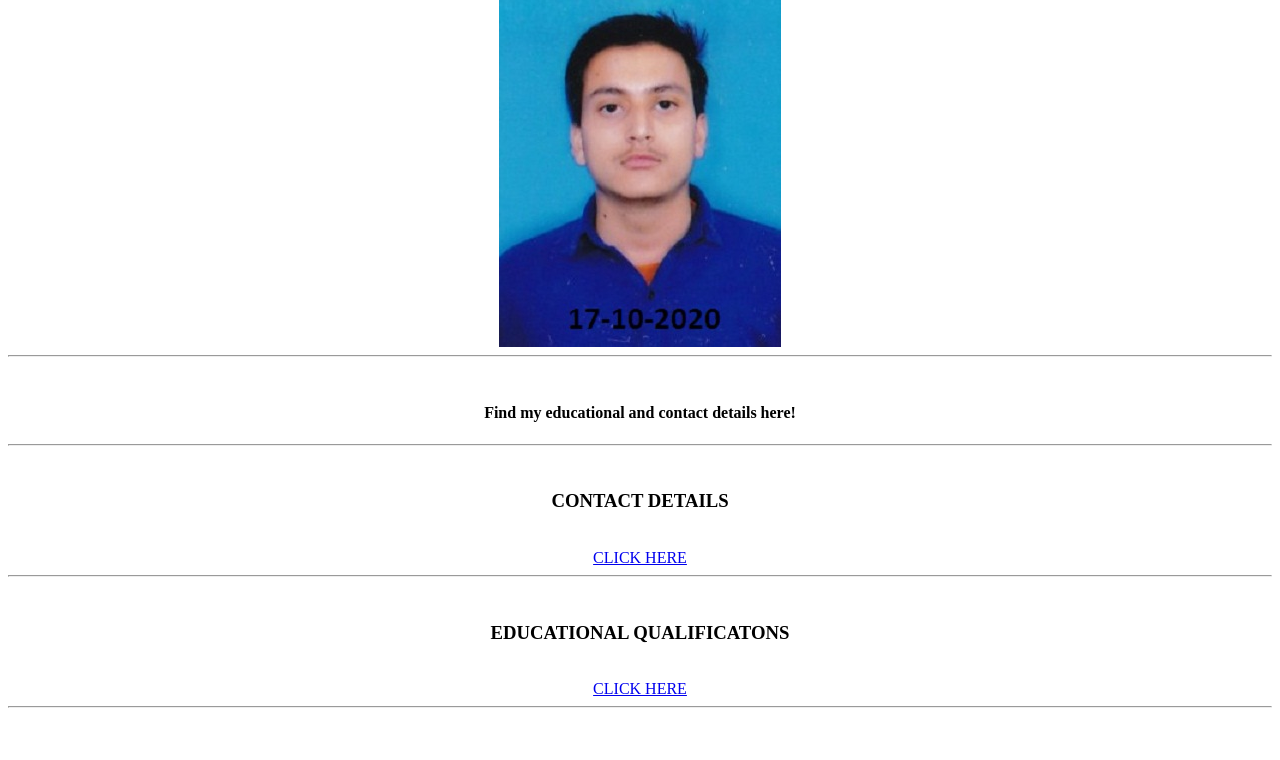
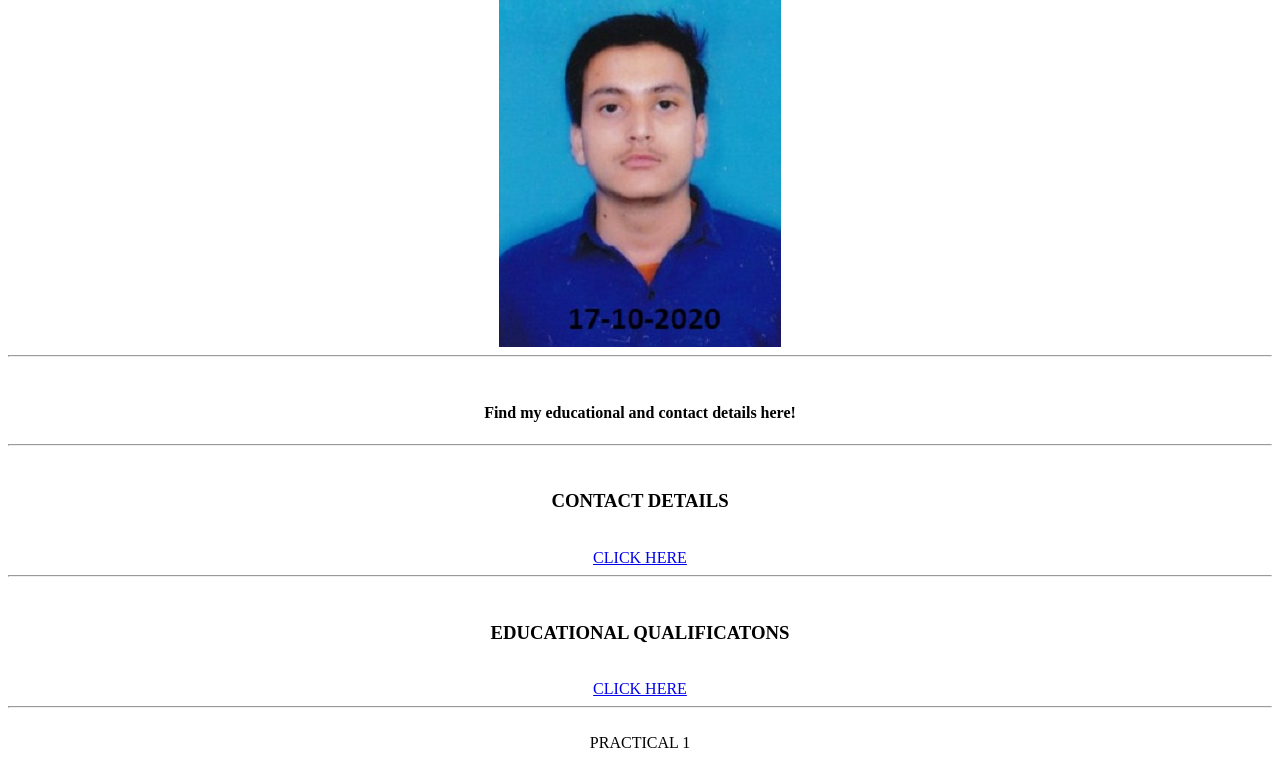
Before and after one commit to nishantvarshney829/cvv, a plain HTML site: page index.html in a window 1280 px wide. Shown: the part 156-916 px from the top of the page. Drawn offline with Linux system fonts and the light colour scheme.

Commit message:
Update index.html

```diff
--- a/index.html
+++ b/index.html
@@ -25,6 +25,7 @@
 <A HREF="EDUCATION.HTML">CLICK HERE</A>
 <HR>
 <BR>
+<a herf="prac1.html">PRACTICAL 1</a>
 
 
 </center>
```
